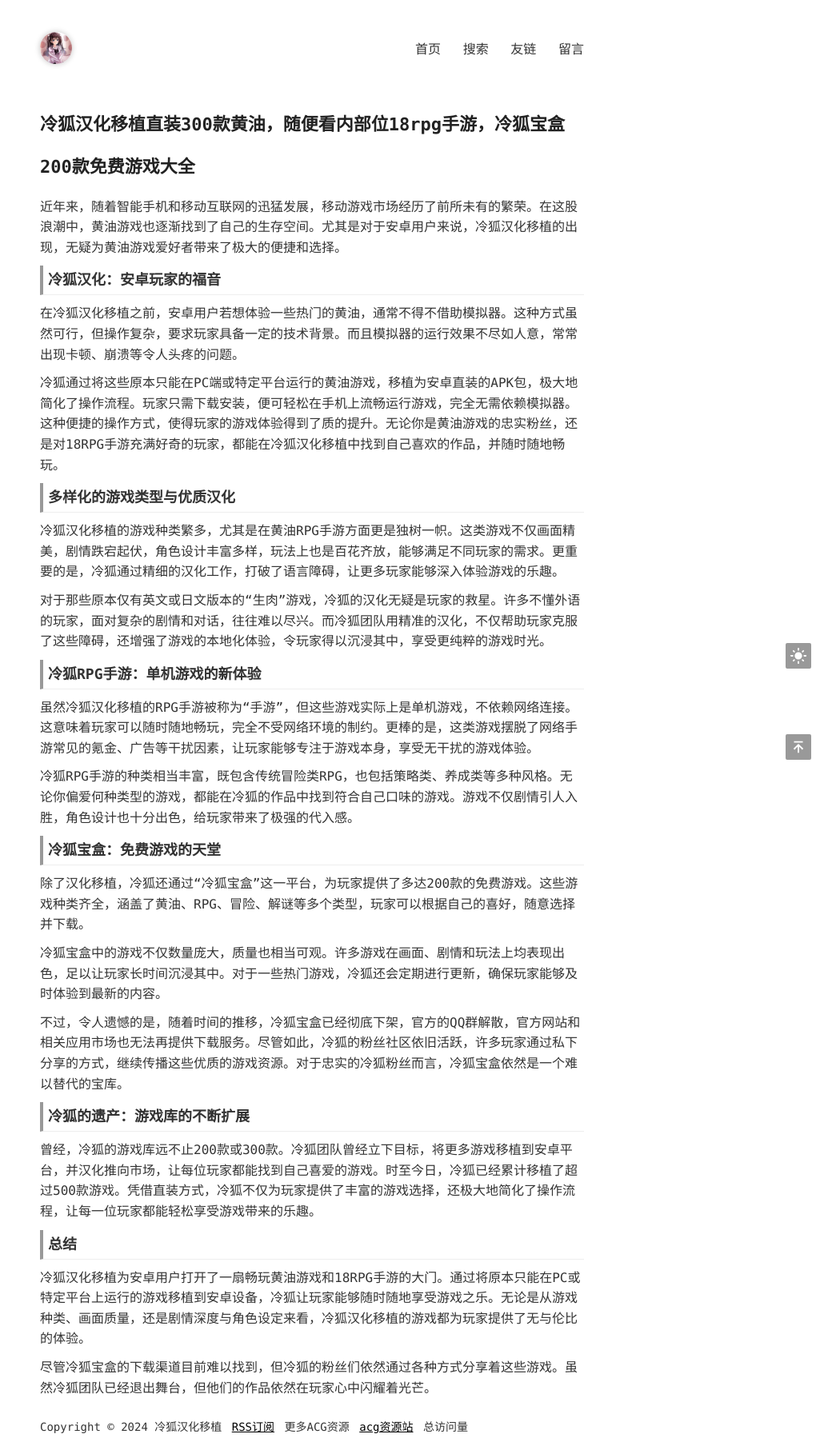
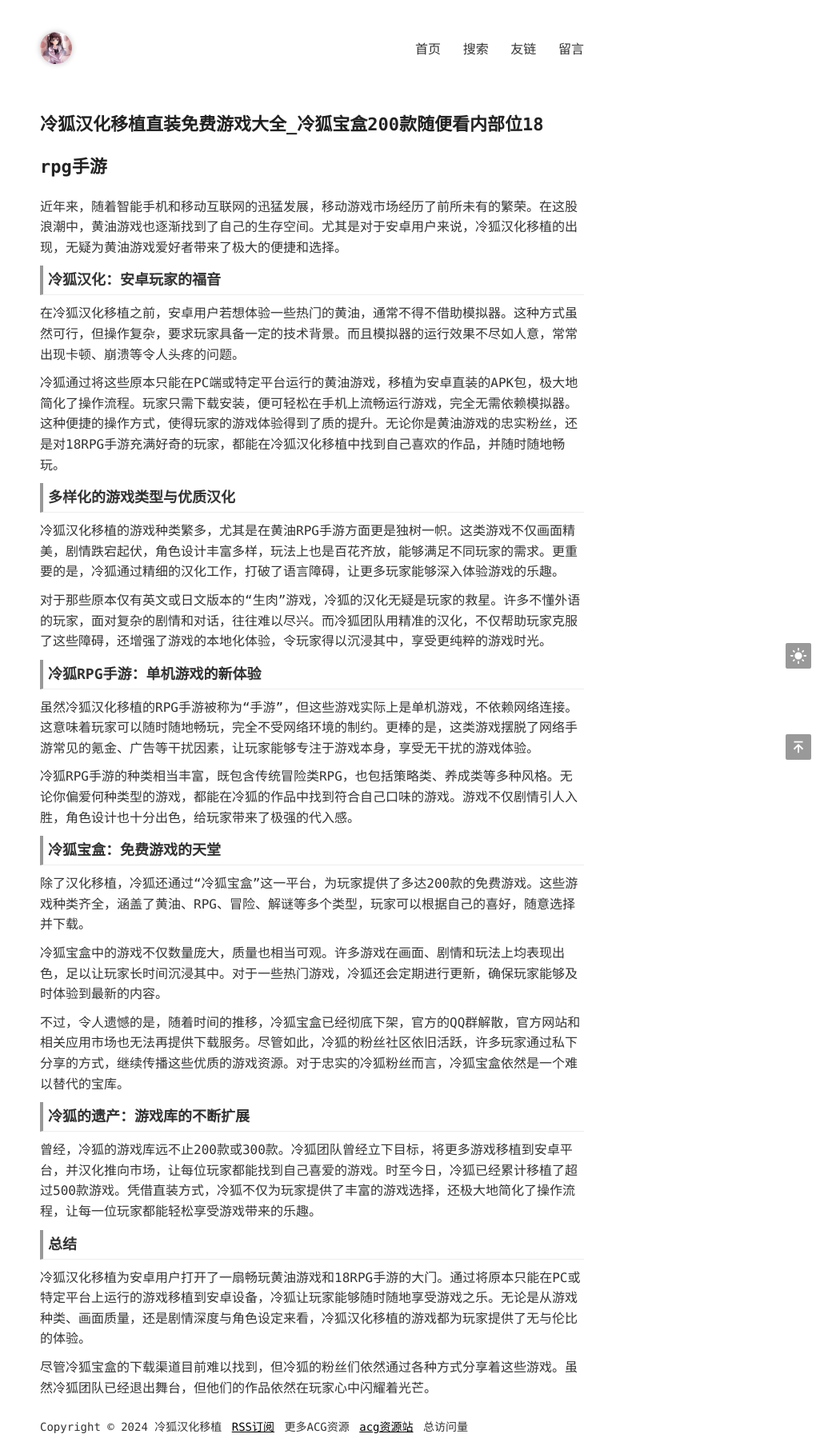
Before and after one commit to leng-hu/leng-hu.github.io, a Jekyll site: the page built from index.html, in a window 1280 px wide. Shown: the whole page at 80% size, without its empty margins (250-1280 px from the left). Built offline with Jekyll 4.4.1, drawn with Linux system fonts in a browser that asks for light colours; the list of posts is cut into pages by our own code; comment, search, counter and statistics services are not loaded.

Commit message:
修改index

```diff
--- a/index.html
+++ b/index.html
@@ -1,13 +1,13 @@
 ---
 layout: page
-title: 冷狐汉化移植直装300款黄油，随便看内部位18rpg手游，冷狐宝盒200款免费游戏大全
+title: 冷狐汉化移植直装免费游戏大全_冷狐宝盒200款随便看内部位18 rpg手游
 excerpt: 冷狐汉化移植为安卓用户打开了一扇畅玩黄油和18 RPG手游的大门，通过将原本只能在PC或特定平台上运行的游戏移植到安卓系统，让玩家随时享受游戏之乐。尽管冷狐宝盒的下载渠道目前难以找到，但本页面会一直免费分享冷狐游戏的下载方法。
 ---
 
 <!-- 显示文章列表 -->
 <div class="page page-index">
 	<div class="page-content">
-<h1>冷狐汉化移植直装300款黄油，随便看内部位18rpg手游，冷狐宝盒200款免费游戏大全</h1>
+<h1>冷狐汉化移植直装免费游戏大全_冷狐宝盒200款随便看内部位18 rpg手游</h1>
 <p>近年来，随着智能手机和移动互联网的迅猛发展，移动游戏市场经历了前所未有的繁荣。在这股浪潮中，黄油游戏也逐渐找到了自己的生存空间。尤其是对于安卓用户来说，冷狐汉化移植的出现，无疑为黄油游戏爱好者带来了极大的便捷和选择。</p>
 <h2>冷狐汉化：安卓玩家的福音</h2>
 <p>在冷狐汉化移植之前，安卓用户若想体验一些热门的黄油，通常不得不借助模拟器。这种方式虽然可行，但操作复杂，要求玩家具备一定的技术背景。而且模拟器的运行效果不尽如人意，常常出现卡顿、崩溃等令人头疼的问题。</p>
```
